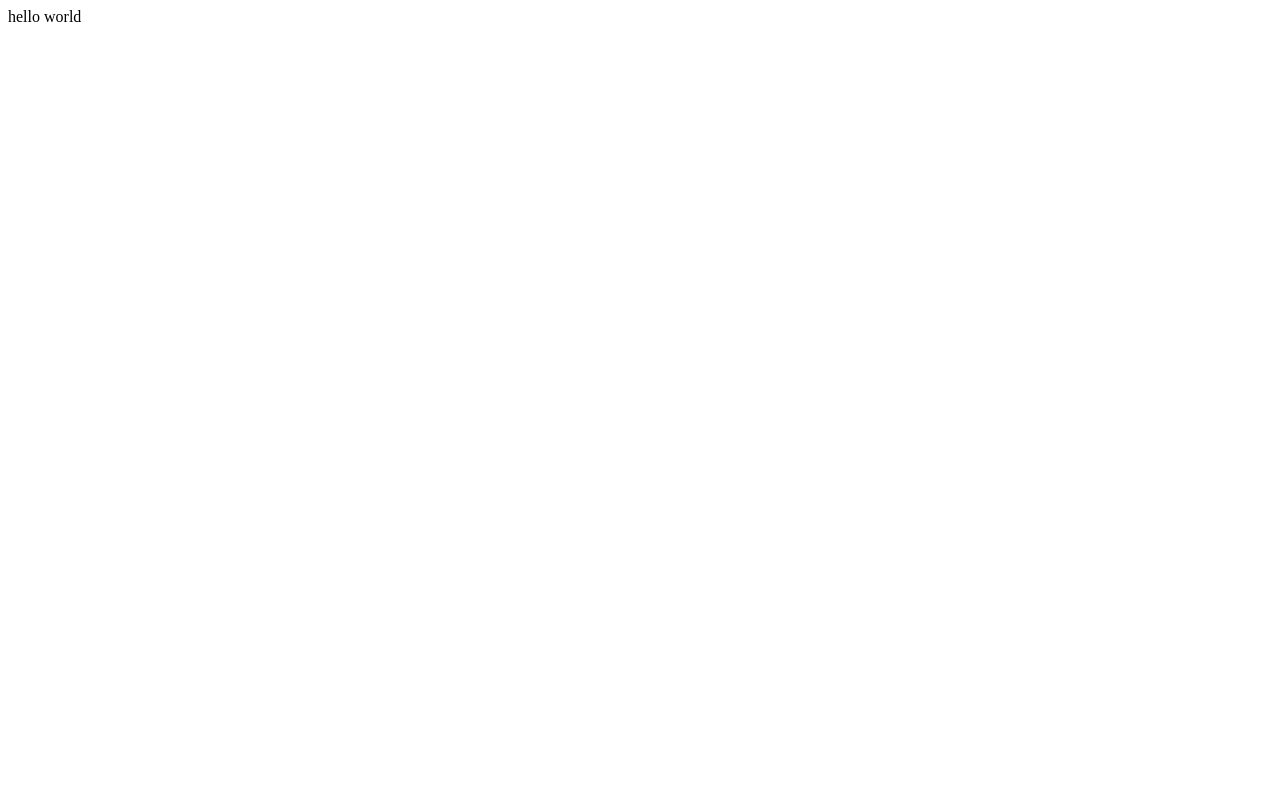
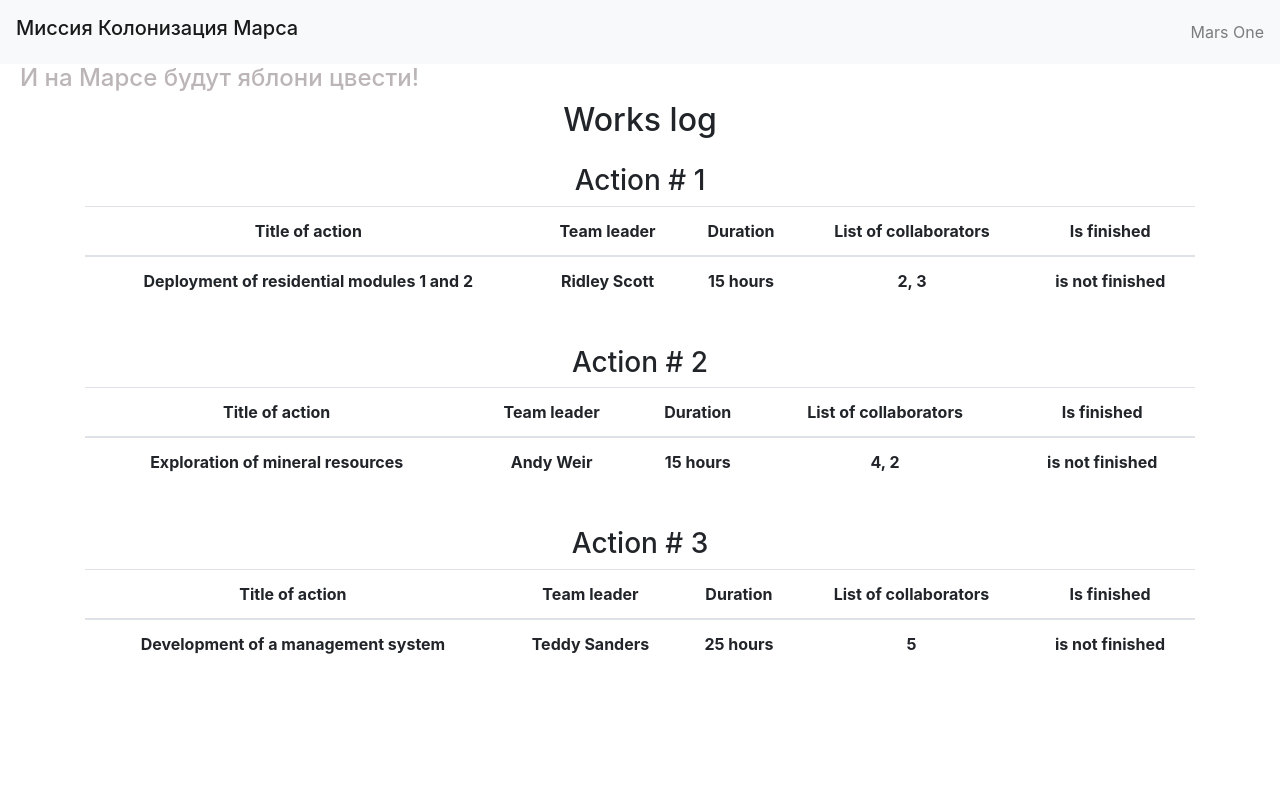
Before and after one commit to andrey-blight/mars_cite, a Flask app: page / in a window 1280 px wide. Before the commit the page is almost empty. Run offline with Flask 2, Linux system fonts and the light colour scheme; data comes from the database, SQL or seed files in the repository; lists and menus that the app fills with data are empty; some libraries are stand-ins or nearby versions.

Commit message:
Add table to index.html

```diff
--- a/app.py
+++ b/app.py
@@ -22,7 +22,8 @@ app.config['SECRET_KEY'] = 'yandexlyceum_secret_key'
 @app.route("/")
 def index():
     db_sess = create_session()
-    return render_template("index.html")
+    jobs = [(db_sess.query(User).filter(User.id == job.team_leader).first(), job) for job in db_sess.query(Jobs).all()]
+    return render_template("index.html", jobs=jobs)
 
 
 @app.route("/training/<prof>")
--- a/static/css/center.css
+++ b/static/css/center.css
@@ -6,3 +6,8 @@
     display: block;
     margin: auto;
 }
+
+.indent {
+    margin-bottom: 25px;
+    margin-top: 25px;
+}
--- a/templates/index.html
+++ b/templates/index.html
@@ -1 +1,42 @@
-hello world
+{% extends 'base.html' %}
+{% block style %}
+    <link rel="stylesheet" type="text/css" href="{{ url_for('static', filename="/css/center.css") }}"/>
+{% endblock %}
+{% block content %}
+    <h2 class="center">Works log</h2>
+    {% for job in jobs %}
+        <div class="table-responsive center indent">
+            <h3>Action # {{ loop.index }}</h3>
+            <table class="table align-middle">
+                <thead>
+                <tr>
+                    <th>Title of action</th>
+                    <th>Team leader</th>
+                    <th>Duration</th>
+                    <th>List of collaborators</th>
+                    <th>Is finished</th>
+                </tr>
+                </thead>
+                <tbody>
+                <tr>
+                    <th>
+                        {{ job[1].job }}
+                    </th>
+                    <th>
+                        {{ job[0].name }} {{ job[0].surname }}
+                    </th>
+                    <th>
+                        {{ job[1].work_size }} hours
+                    </th>
+                    <th>
+                        {{ job[1].collaborators }}
+                    </th>
+                    <th>
+                        is{% if not job[1].is_finished %} not{% endif %} finished
+                    </th>
+                </tr>
+                </tbody>
+            </table>
+        </div>
+    {% endfor %}
+{% endblock %}
```
